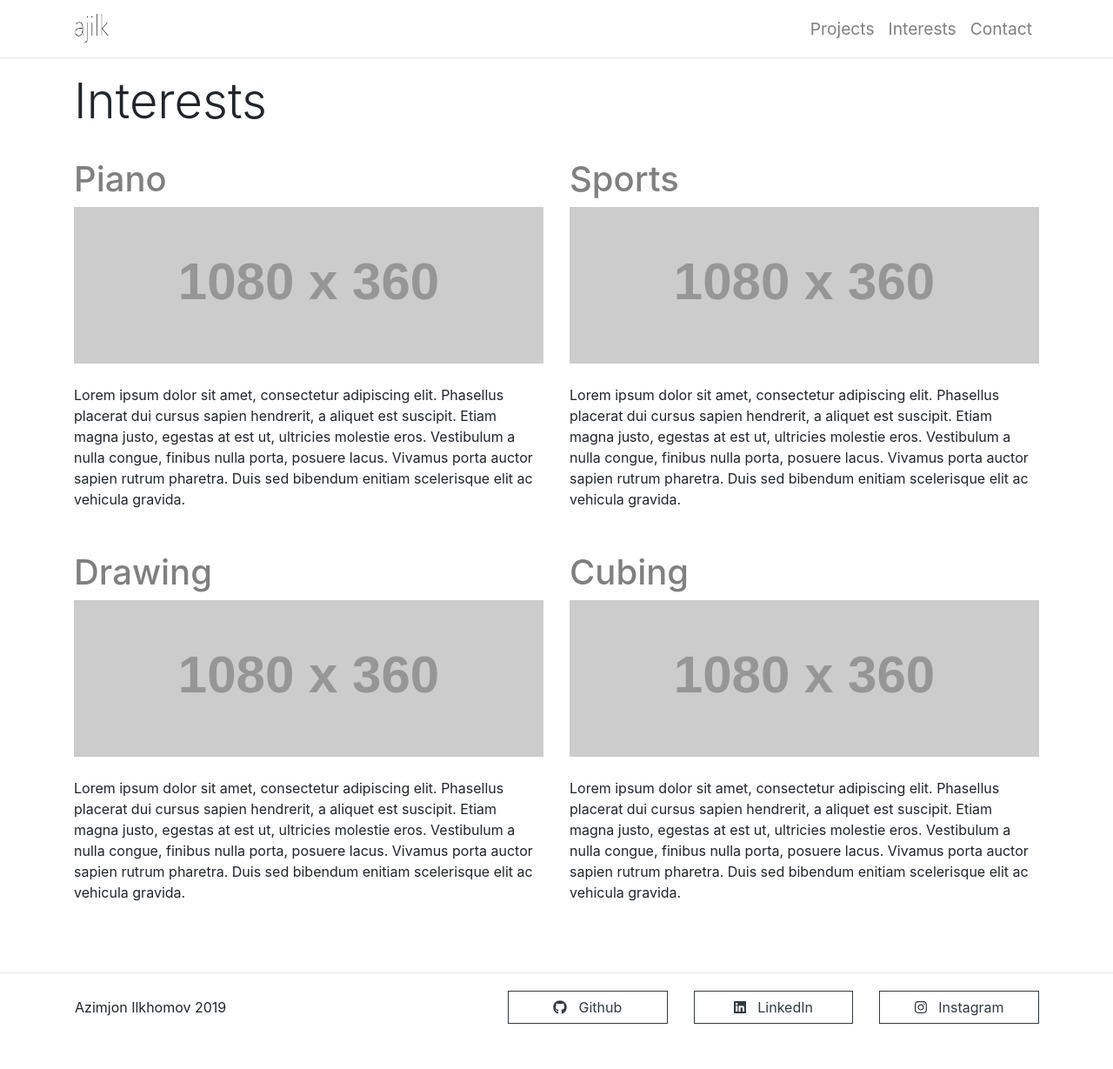
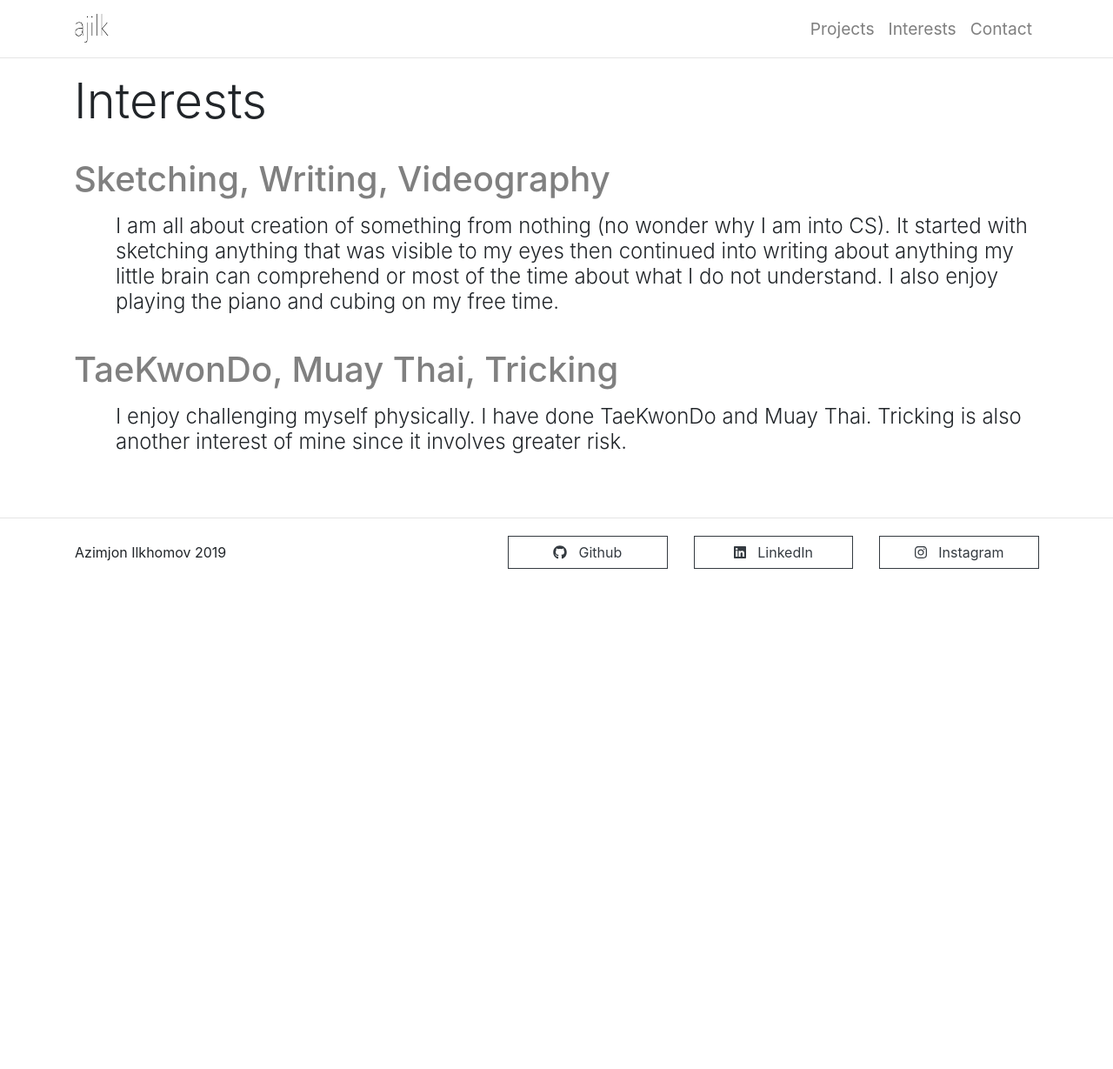
Before and after one commit to ajilk/website, a Jekyll site: the page built from interests.html, in a window 1280 px wide. Shown: the whole page at 87% size. Built offline with Jekyll 4.4.1, drawn with Linux system fonts in a browser that asks for light colours; after the commit the page ends 900 px from its top, so only the background shows below that.

Commit message:
Replace interests placeholder data

```diff
--- a/_config.yml
+++ b/_config.yml
@@ -1,3 +1,3 @@
 logo: "/assets/images/logo.png"
-portrait: "/assets/images/portrait.jpg"
+portrait: "/assets/images/portrait.png"
 placeholder: "/assets/images/placeholder.png"
--- a/_data/interests.yml
+++ b/_data/interests.yml
@@ -1,36 +1,14 @@
-- name: Piano
+- name: Sketching, Writing, Videography
+  image:
+  description:
+    I am all about creation of something from nothing (no wonder why I am
+    into CS). It started with sketching anything that was visible to my eyes
+    then continued into writing about anything my little brain can comprehend
+    or most of the time about what I do not understand. I also enjoy playing
+    the piano and cubing on my free time.
+
+- name: TaeKwonDo, Muay Thai, Tricking
   image: https://via.placeholder.com/1080x360/
-  description: Lorem ipsum dolor sit amet, consectetur adipiscing elit. Phasellus
-      placerat dui cursus sapien hendrerit, a aliquet est suscipit. Etiam magna
-      justo, egestas at est ut, ultricies molestie eros. Vestibulum a nulla
-      congue, finibus nulla porta, posuere lacus. Vivamus porta auctor sapien
-      rutrum pharetra. Duis sed bibendum enitiam scelerisque elit ac
-      vehicula gravida.
-
-- name: Sports
-  image: https://via.placeholder.com/1080x360/
-  description: Lorem ipsum dolor sit amet, consectetur adipiscing elit. Phasellus
-      placerat dui cursus sapien hendrerit, a aliquet est suscipit. Etiam magna
-      justo, egestas at est ut, ultricies molestie eros. Vestibulum a nulla
-      congue, finibus nulla porta, posuere lacus. Vivamus porta auctor sapien
-      rutrum pharetra. Duis sed bibendum enitiam scelerisque elit ac
-      vehicula gravida.
-
-- name: Drawing
-  image: https://via.placeholder.com/1080x360/
-  description: Lorem ipsum dolor sit amet, consectetur adipiscing elit. Phasellus
-      placerat dui cursus sapien hendrerit, a aliquet est suscipit. Etiam magna
-      justo, egestas at est ut, ultricies molestie eros. Vestibulum a nulla
-      congue, finibus nulla porta, posuere lacus. Vivamus porta auctor sapien
-      rutrum pharetra. Duis sed bibendum enitiam scelerisque elit ac
-      vehicula gravida.
-
-
-- name: Cubing
-  image: https://via.placeholder.com/1080x360/
-  description: Lorem ipsum dolor sit amet, consectetur adipiscing elit. Phasellus
-      placerat dui cursus sapien hendrerit, a aliquet est suscipit. Etiam magna
-      justo, egestas at est ut, ultricies molestie eros. Vestibulum a nulla
-      congue, finibus nulla porta, posuere lacus. Vivamus porta auctor sapien
-      rutrum pharetra. Duis sed bibendum enitiam scelerisque elit ac
-      vehicula gravida.
+  description:
+    I enjoy challenging myself physically. I have done TaeKwonDo and Muay Thai.
+    Tricking is also another interest of mine since it involves greater risk.
--- a/interests.html
+++ b/interests.html
@@ -4,14 +4,15 @@ layout: default
 permalink: /interests/
 ---
 
+
 <div class="container interests">
   <p class="display-4">Interests</p>
   <div class="row">
     {% for interest in site.data.interests %}
-    <div class="col-md-6 py-3 pr-6">
+    <div class="col-md-12 py-3 pr-6">
       <h1>{{ interest.name }}</h1>
-      <img class="img-fluid pb-4" src="{{ interest.image }}" alt="interst image" />
-      <p>{{ interest.description }}</p>
+      <!-- <img class="img-fluid pb-4" src="{{ interest.image }}" alt="interst image" /> -->
+      <h4 class="pl-5 pt-2 font-weight-light">{{ interest.description }}</h4>
     </div>
     {% endfor %}
   </div>
```
Also changed, not shown: 3 other files.
